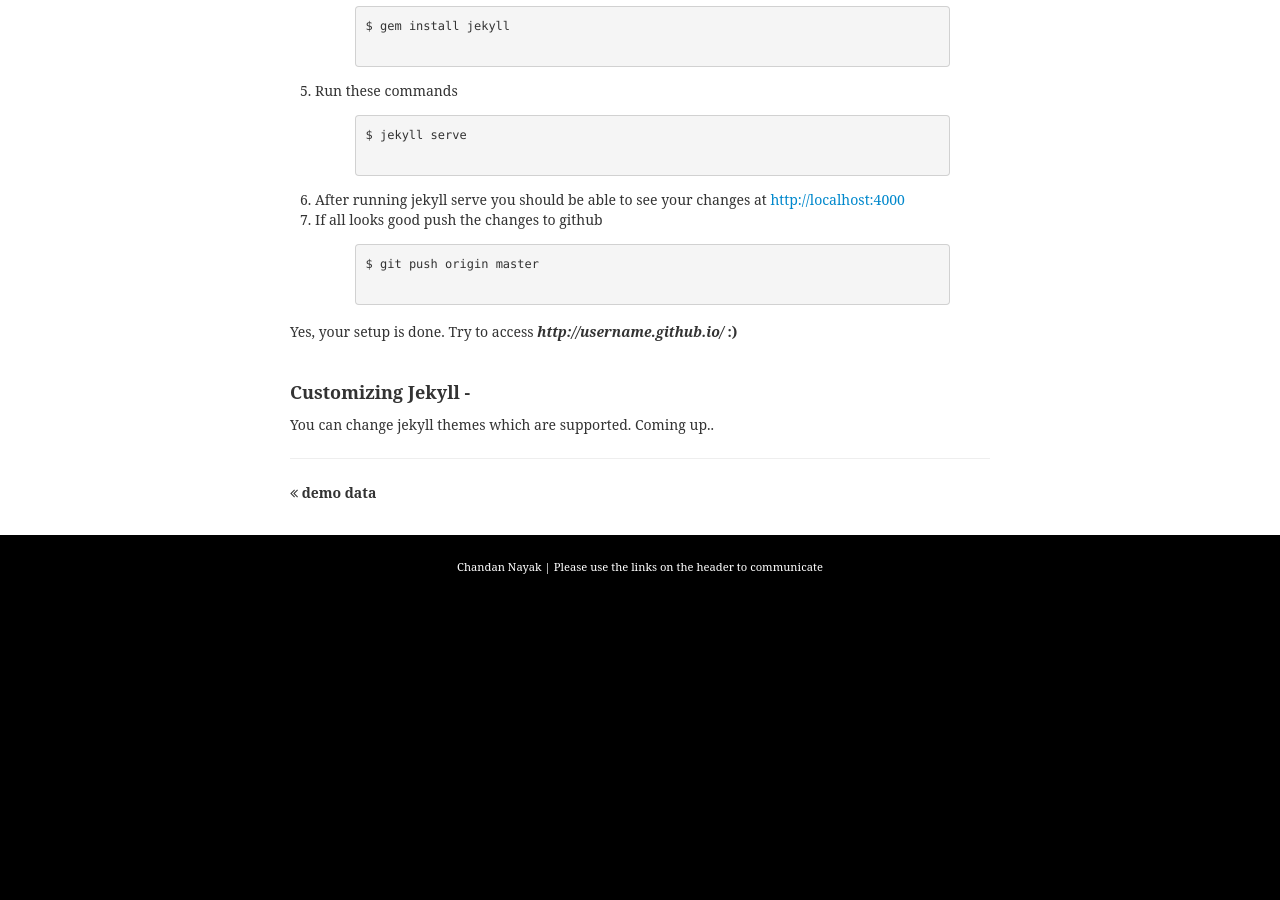
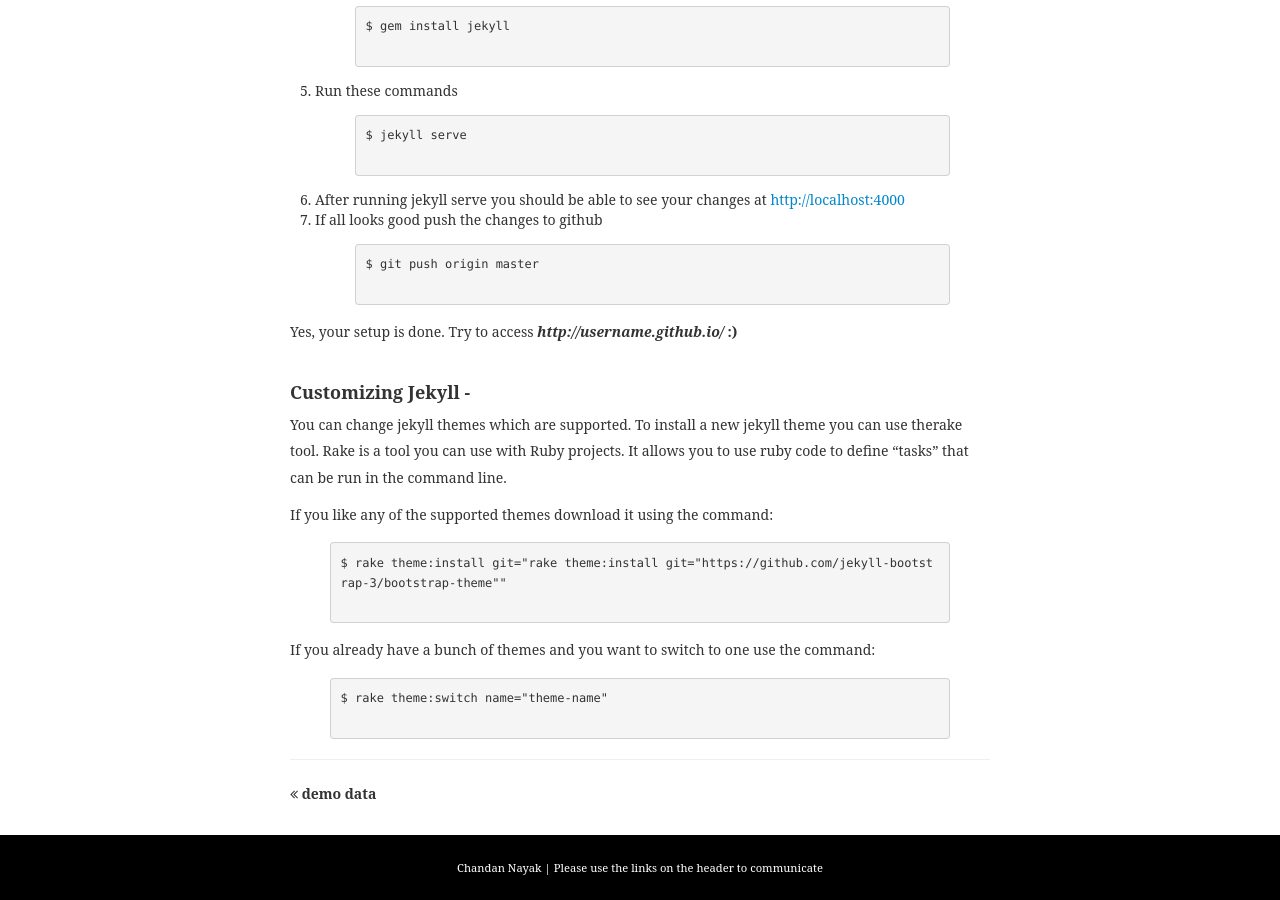
Before and after one commit to Chandan-Nayak/Chandan-Nayak.github.io, a Jekyll site: the page built from _posts/2015-02-16-first-post.md, in a window 1280 px wide and 900 px high, scrolled down 1362 px. Built offline with Jekyll 4.4.1, drawn with Linux system fonts in a browser that asks for light colours; some web fonts are replaced; before the commit the page ends 1962 px from its top, so only the background shows below that.

Commit message:
content changes

```diff
--- a/_posts/2015-02-16-first-post.md
+++ b/_posts/2015-02-16-first-post.md
@@ -2,6 +2,7 @@
 layout: post_page
 title: Blog using Jekyll and GitHub Pages
 ---
+
 <p>
 This was <b>The perfect sunday</b> watching India vs Pakistand and i was sitting infornt of the screen watching the match wondering if i could use this time to do something while watching the match. I had my newly purchased mac book pro on my lap which was tempting me to type some thing on terminal. I had this idea of starting a blog site of my own and i had already invested some time with blogger and wordpress and i was not convinced as i was searching for a simple way to just putting the text on the page which shall speak for itself not the design or the feature.
 </p>
@@ -68,4 +69,17 @@ Yes, your setup is done. Try to access <b><i>http://username.github.io/</i> :)
 <BR>
 <BR>
 <h4>Customizing Jekyll -</h4>
-You can change jekyll themes which are supported. Coming up..
+
+You can change jekyll themes which are supported. To install a new jekyll theme you can use therake tool. Rake is a tool you can use with Ruby projects. It allows you to use ruby code to define "tasks" that can be run in the command line.
+
+If you like any of the supported themes download it using the command:
+
+	{% highlight ruby %}
+$ rake theme:install git="rake theme:install git="https://github.com/jekyll-bootstrap-3/bootstrap-theme""
+	{% endhighlight %}
+
+If you already have a bunch of themes and you want to switch to one use the command:
+
+	{% highlight ruby %}
+$ rake theme:switch name="theme-name"
+	{% endhighlight %}
--- /dev/null
+++ b/google7bc2cc90ed36add4.html
@@ -0,0 +1 @@
+google-site-verification: google7bc2cc90ed36add4.html
```
Also changed, not shown: 6 other files.
